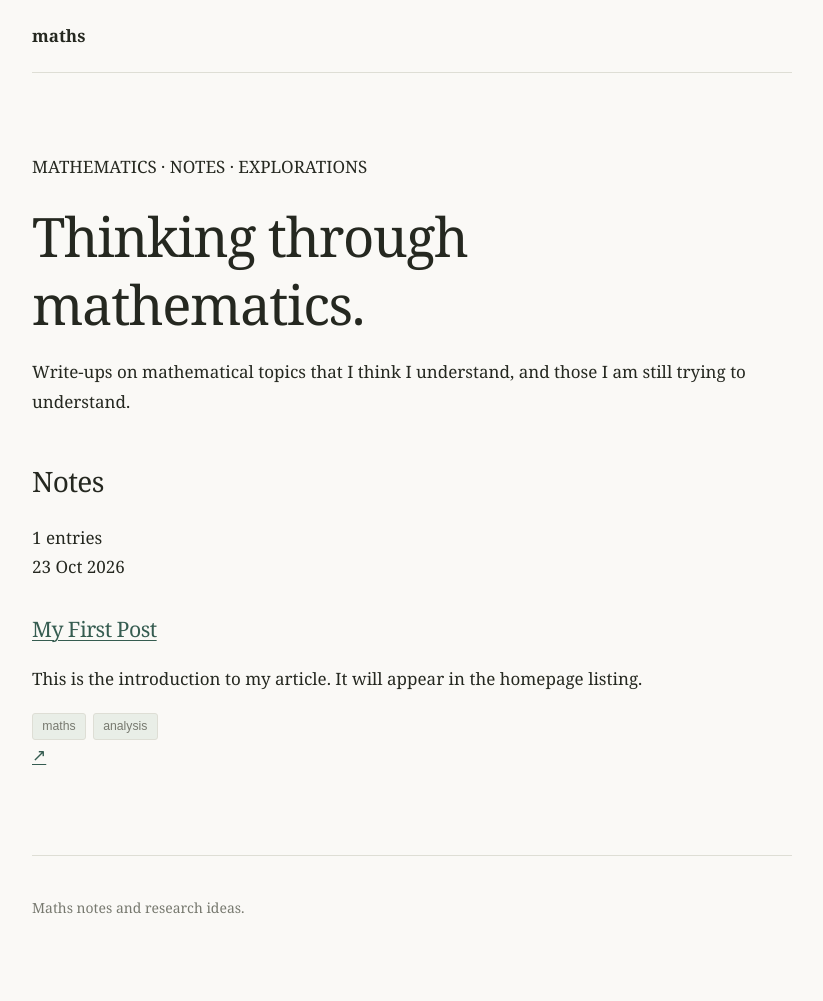
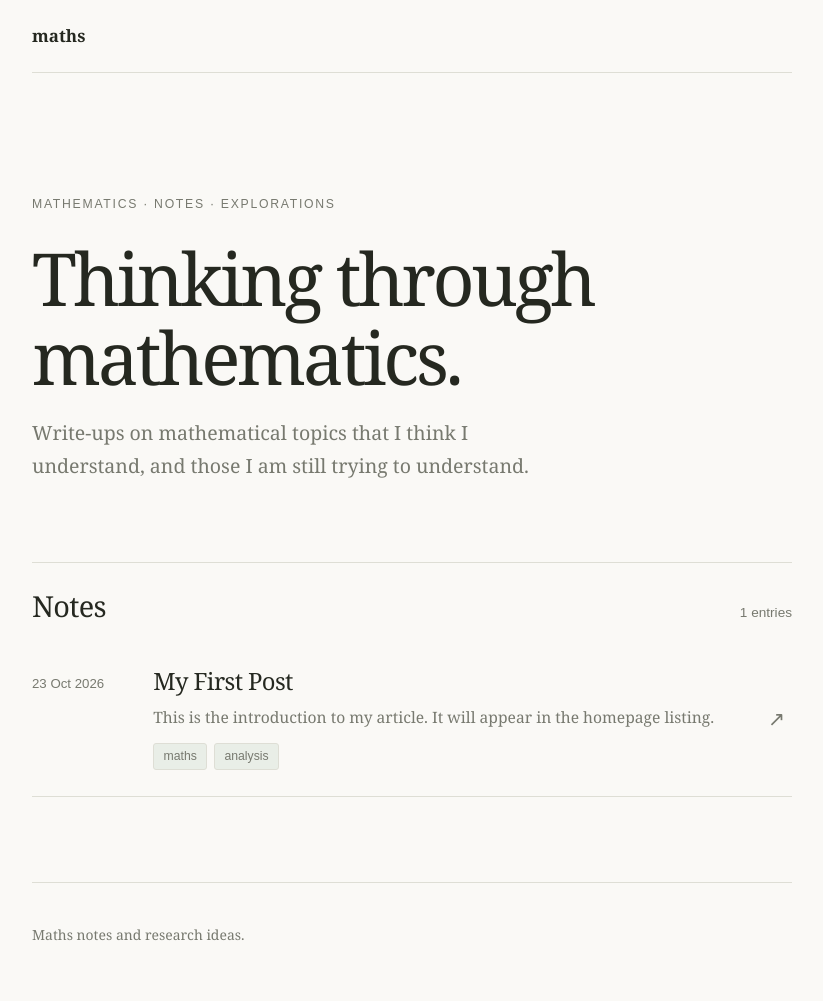
Before and after one commit to uselesstechjunks/maths, a Jekyll site: the page built from index.md, in a window 1280 px wide. Shown: the whole page, without its empty margins (228-1051 px from the left). Built offline with Jekyll 4.4.1, drawn with Linux system fonts in a browser that asks for light colours; before the commit the page ends 974 px from its top, so only the background shows below that.

Commit message:
Update style.css

```diff
--- a/assets/css/style.css
+++ b/assets/css/style.css
@@ -233,7 +233,121 @@ td {
   font-size: 0.82rem;
 }
 
+.home-intro {
+  padding: 2.5rem 0 3.5rem;
+  border-bottom: 1px solid var(--border);
+}
+
+.eyebrow {
+  color: var(--muted);
+  font: 0.72rem/1.5 Arial, sans-serif;
+  letter-spacing: 0.14em;
+}
+
+.home-intro h1 {
+  max-width: 620px;
+  margin: 1.5rem 0 1rem;
+  font-size: clamp(2.7rem, 7vw, 4.3rem);
+  line-height: 1.08;
+  letter-spacing: -0.045em;
+}
+
+.intro-text {
+  max-width: 540px;
+  color: var(--muted);
+  font-size: 1.15rem;
+  line-height: 1.7;
+}
+
+.notes-section {
+  padding-top: 1.5rem;
+}
+
+.section-heading {
+  display: flex;
+  align-items: baseline;
+  justify-content: space-between;
+  gap: 1rem;
+}
+
+.section-heading h2 {
+  margin: 0 0 1rem;
+  font-size: 1.7rem;
+}
+
+.section-heading span {
+  color: var(--muted);
+  font: 0.8rem Arial, sans-serif;
+}
+
+.note {
+  display: grid;
+  grid-template-columns: 100px minmax(0, 1fr) 24px;
+  gap: 1.25rem;
+  padding: 1.5rem 0;
+  border-bottom: 1px solid var(--border);
+}
+
+.note-date {
+  padding-top: 0.35rem;
+  color: var(--muted);
+  font: 0.78rem/1.6 Arial, sans-serif;
+}
+
+.note-main h3 {
+  margin: 0;
+  font-size: 1.4rem;
+}
+
+.note-main h3 a {
+  color: var(--text);
+  text-decoration: none;
+}
+
+.note-main h3 a:hover {
+  color: var(--link);
+}
+
+.note-excerpt {
+  margin-top: 0.5rem;
+  color: var(--muted);
+  font-size: 0.92rem;
+  line-height: 1.65;
+}
+
+.note-excerpt p {
+  margin: 0;
+}
+
+.note-arrow {
+  align-self: center;
+  color: var(--muted);
+  font-size: 1.2rem;
+  text-decoration: none;
+}
+
+.note-arrow:hover {
+  color: var(--link);
+}
+
 @media (max-width: 600px) {
+  .home-intro {
+    padding: 1.5rem 0 2.5rem;
+  }
+
+  .note {
+    grid-template-columns: 1fr 24px;
+    gap: 0.5rem;
+  }
+
+  .note-date {
+    grid-column: 1 / -1;
+  }
+
+  .note-main h3 {
+    font-size: 1.2rem;
+  }
+
   html {
     font-size: 16px;
   }
```
